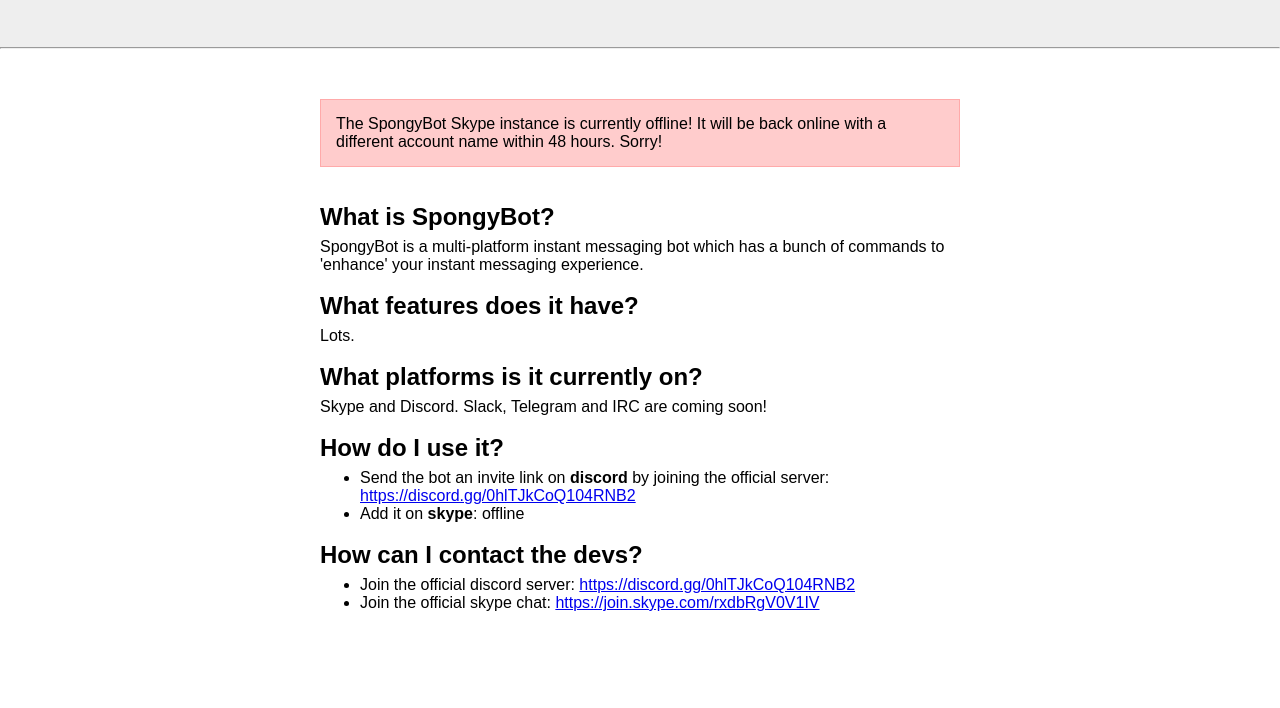
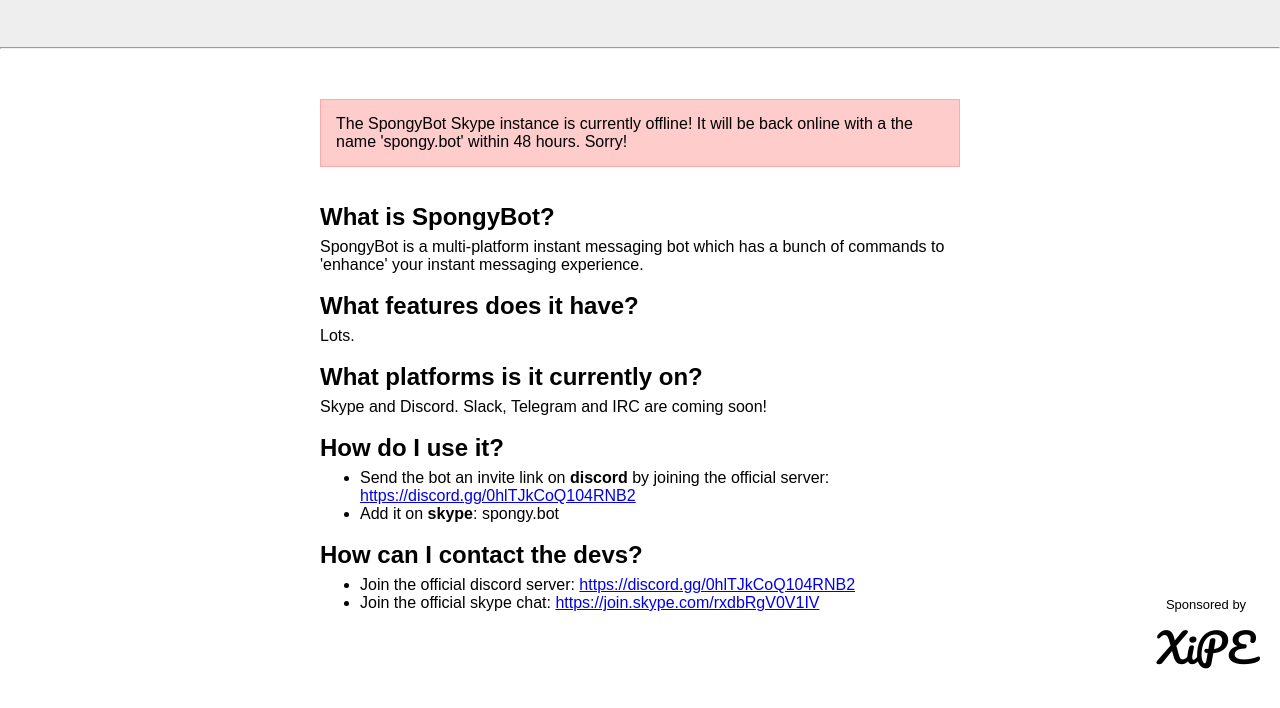
Before and after one commit to GenieBot/spongybot.github.io, a plain HTML site: page index.html in a window 1280 px wide. Shown: the part 108-816 px from the top of the page. Drawn offline with Linux system fonts and the light colour scheme.

Commit message:
Update index.html

```diff
--- a/index.html
+++ b/index.html
@@ -2,6 +2,7 @@
 <html>
   <head>
     <title>SpongyBot - bot.sponges.io</title>
+    <link href='https://fonts.googleapis.com/css?family=Pacifico' rel='stylesheet' type='text/css'>
   </head>
   <style>
     * {
@@ -35,6 +36,24 @@
       border: solid 1px #faa;
       padding: 15px;
     }
+
+    .xipe {
+      position: fixed;
+      bottom: 10px;
+      right: 25px;
+    }
+
+    .xipe a {
+      font-family: Pacifico;
+      font-size: 40px;
+      text-decoration: none;
+      color: black;
+    }
+
+    .xipe p {
+      font-size: 13px;
+      text-align: center;
+    }
   </style>
   <body>
     <div class="header">
@@ -44,7 +63,7 @@
     <hr />
     <div class="content">
       <div class="alert">
-        The SpongyBot Skype instance is currently offline! It will be back online with a different account name within 48 hours. Sorry!
+        The SpongyBot Skype instance is currently offline! It will be back online with a the name 'spongy.bot' within 48 hours. Sorry!
       </div>
       <br /><br />
       <h2>What is SpongyBot?</h2>
@@ -59,7 +78,7 @@
       <h2>How do I use it?</h2>
       <ul>
         <li>Send the bot an invite link on <b>discord</b> by joining the official server: <a href="https://discord.gg/0hlTJkCoQ104RNB2">https://discord.gg/0hlTJkCoQ104RNB2</a>
-        <li>Add it on <b>skype</b>: offline</li>
+        <li>Add it on <b>skype</b>: spongy.bot</li>
       </ul>
       <br />
       <h2>How can I contact the devs?</h2>
@@ -68,5 +87,9 @@
         <li>Join the official skype chat: <a href="https://join.skype.com/rxdbRgV0V1IV">https://join.skype.com/rxdbRgV0V1IV</a></li>
       </ul>
     </div>
+    <div class="xipe">
+      <p>Sponsored by</p>
+      <a href="http://xipe.io">XiPE</a>
+    </div>
   </body>
 </html>
```
